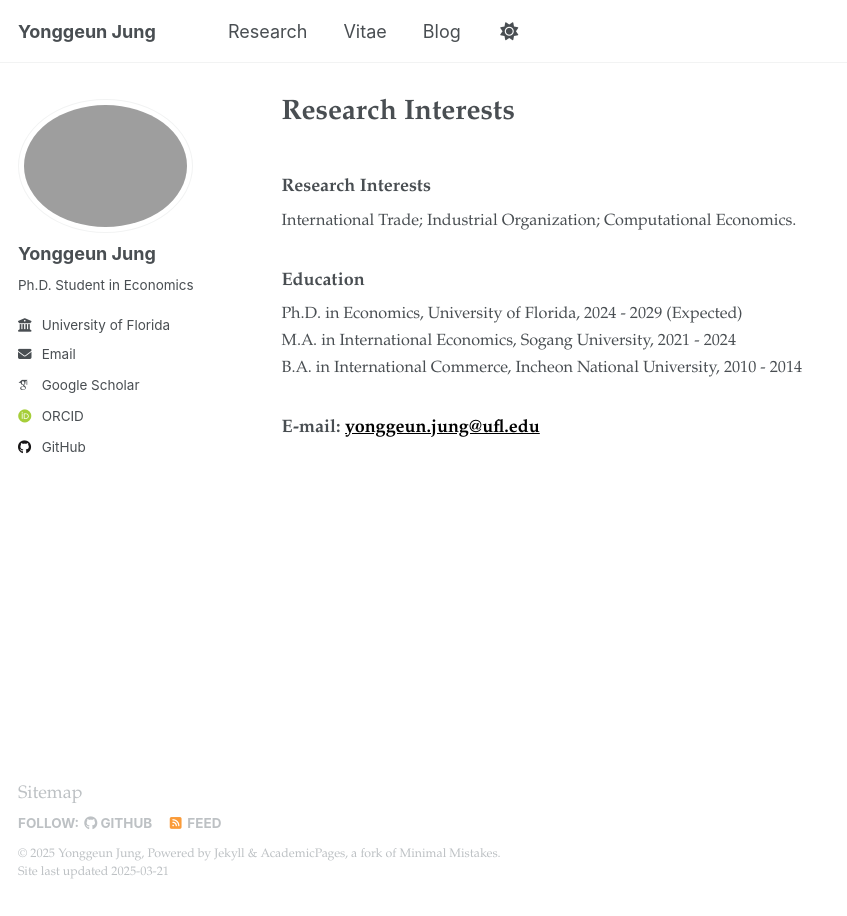
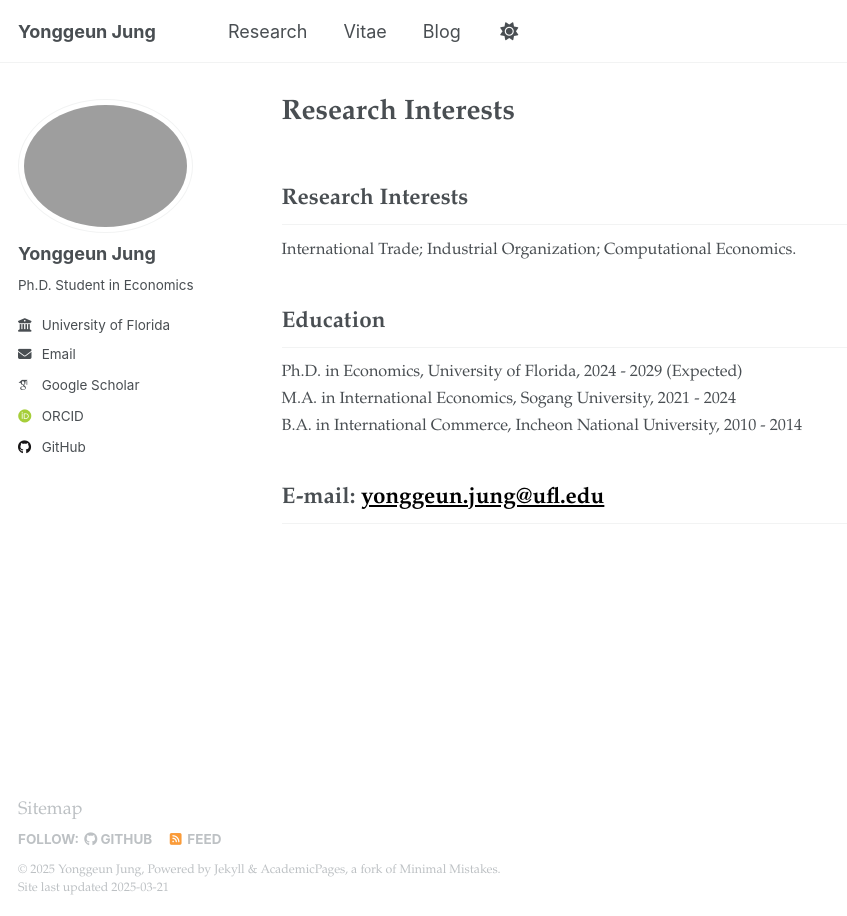
Before and after one commit to Yonggeun-Jung/yonggeun-jung.github.io, a Jekyll site: the page built from _pages/about.md, in a window 1280 px wide. Shown: the whole page, without its empty margins (0-847 px from the left). Built offline with Jekyll 4.4.1, drawn with Linux system fonts in a browser that asks for light colours; some web fonts are replaced; our own code applies the rules of GitHub Pages for plain Markdown files.

Commit message:
Mar.20.2025 font size

```diff
--- a/_pages/about.md
+++ b/_pages/about.md
@@ -7,14 +7,14 @@ redirect_from:
   - /about.html
 ---
 
-### Research Interests
+## Research Interests
 <span style="font-size: 0.9em;">International Trade; Industrial Organization; Computational Economics.</span>
 
-### Education
+## Education
 <span style="font-size: 0.9em;">
 Ph.D. in Economics, University of Florida, 2024 - 2029 (Expected)
 M.A. in International Economics, Sogang University, 2021 - 2024
 B.A. in International Commerce, Incheon National University, 2010 - 2014
 </span>
 
-### E-mail: [yonggeun.jung@ufl.edu](mailto:yonggeun.jung@ufl.edu)
+## E-mail: [yonggeun.jung@ufl.edu](mailto:yonggeun.jung@ufl.edu)
--- a/_sass/layout/_buttons.scss
+++ b/_sass/layout/_buttons.scss
@@ -12,7 +12,7 @@
   margin-bottom: 0.25em;
   padding: 0.5em 1em;
   color: #fff !important;
-  font-family: $sans-serif;
+  font-family: $serif;
   font-size: $type-size-6;
   font-weight: bold;
   text-align: center;
```
